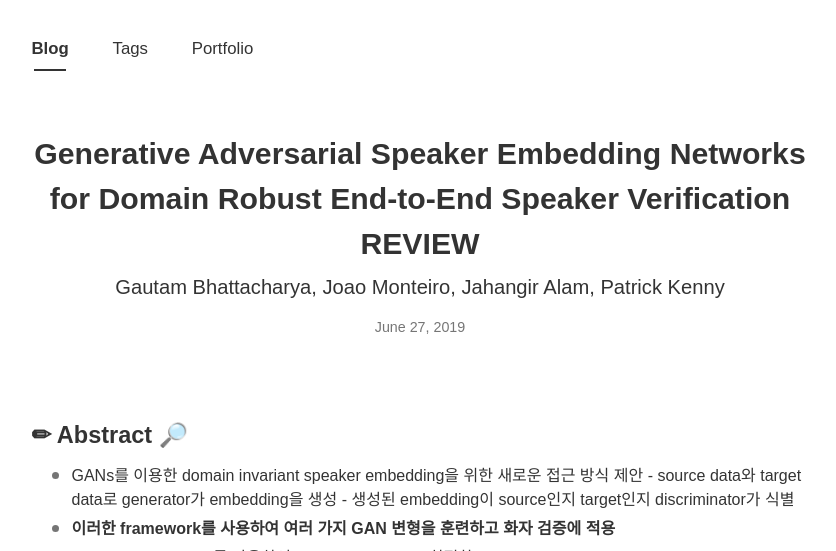
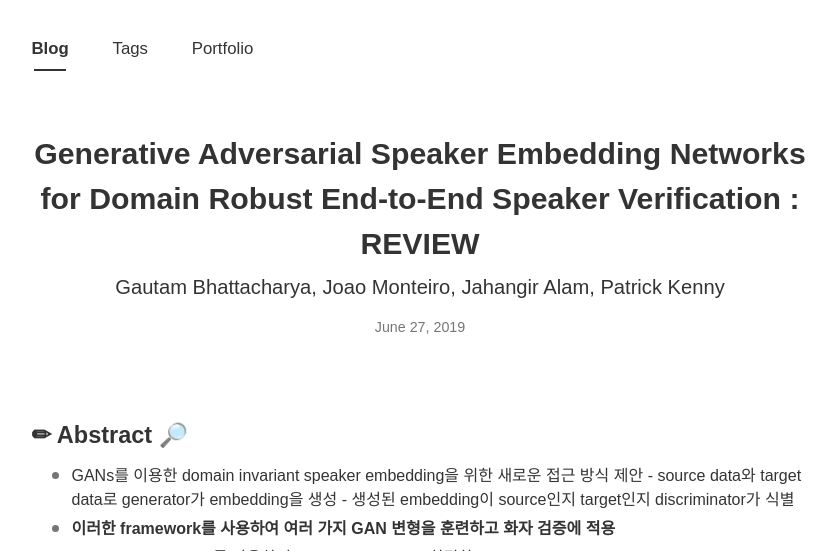
Before and after one commit to arabae/arabae.github.io, a Jekyll site: the page built from _posts/2019-06-27-Generative Adversarial Speaker Embedding Networks for Domain Robust End-to-End Speaker Verification - 복사본.md, in a window 1280 px wide and 900 px high, cut to the strip 0-551 px from the top of the window. Shown: the whole strip, without its empty margins (220-1056 px from the left). Built offline with Jekyll 4.4.1, drawn with Linux system fonts in a browser that asks for light colours; nearby versions of some CDN libraries; some web fonts are replaced; comment, search, counter and statistics services are not loaded.

```diff
--- a/_posts/2019-06-27-Generative Adversarial Speaker Embedding Networks for Domain Robust End-to-End Speaker Verification - 복사본.md
+++ b/_posts/2019-06-27-Generative Adversarial Speaker Embedding Networks for Domain Robust End-to-End Speaker Verification - 복사본.md
@@ -1,6 +1,6 @@
 ---
 layout: post
-title: "Generative Adversarial Speaker Embedding Networks for Domain Robust End-to-End Speaker Verification  REVIEW"
+title: "Generative Adversarial Speaker Embedding Networks for Domain Robust End-to-End Speaker Verification : REVIEW"
 subtitle: "Gautam Bhattacharya, Joao Monteiro, Jahangir Alam, Patrick Kenny"
 tags: [GAN, SpeakerVerification, SpeakerRecognition, research_review, ML, Unsupervised Domain Adaptation, E2E]
 author: Ara Bae
```
